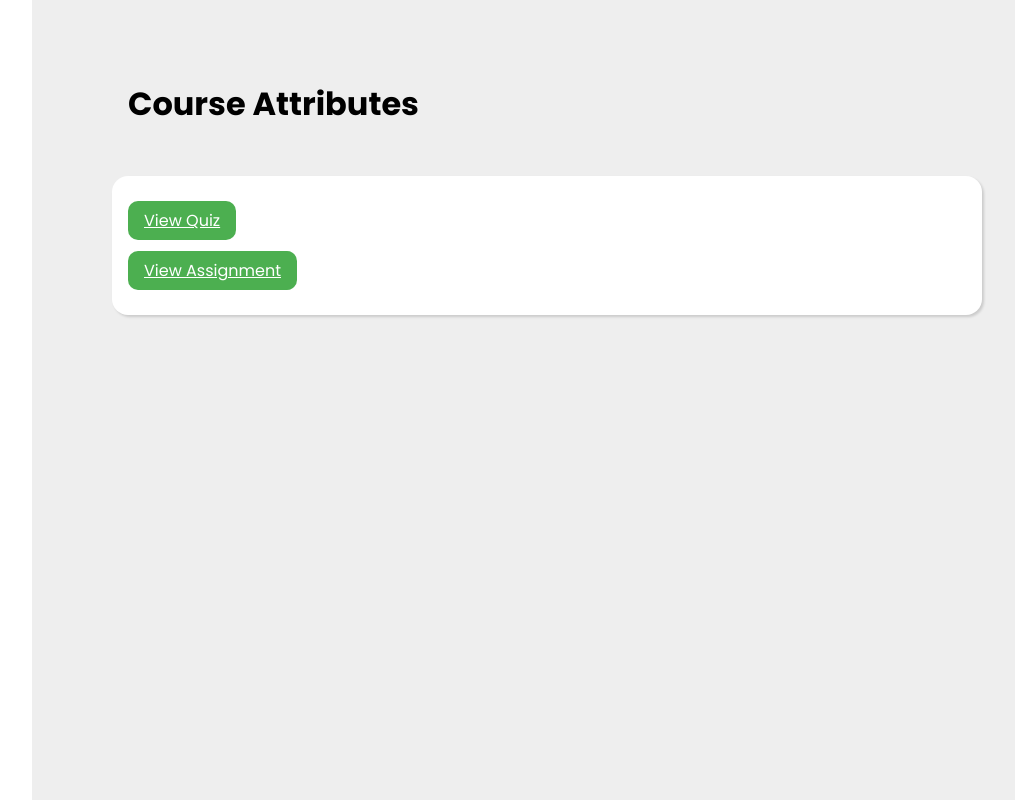
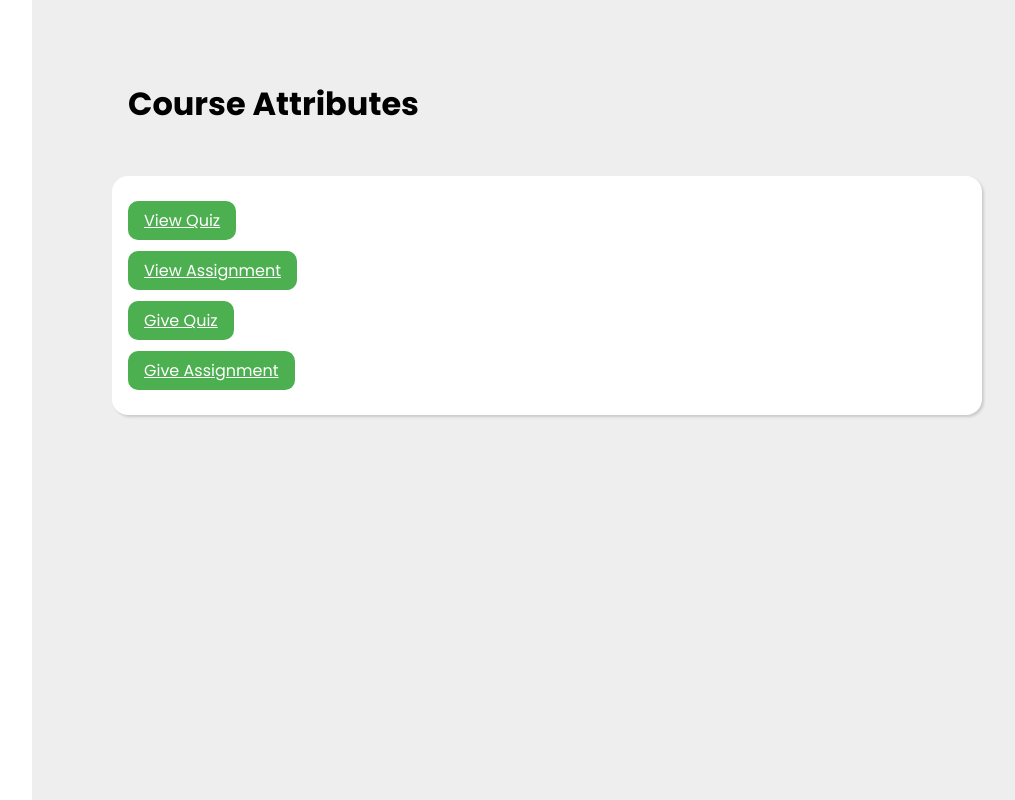
Before and after one commit to DURAI0706/sarvasa, a Flask app: page /course_attributes/1 in a window 1280 px wide. Shown: the whole page, without its empty margins (218-1233 px from the left). Run offline with Flask 3, Linux system fonts and the light colour scheme; the visitor is signed in with stand-in values (Sample User, id 1); a database or web service that is not in the repository returns one stand-in record (values such as "Sample title").

Commit message:
Update course_attributes.html

```diff
--- a/college/Templates/course_attributes.html
+++ b/college/Templates/course_attributes.html
@@ -298,6 +298,10 @@
                   <a class="addBtn" href="{{ url_for('view_quiz', course_name=course.name) }}">View Quiz</a>
                   <br><br>
                   <a class="addBtn" href="{{ url_for('show_quiz', course_name=course.name) }}">View Assignment</a>
+                  <br><br>
+                  <a class="addBtn" href="{{ url_for('give_quiz', course_name=course.name) }}">Give Quiz</a>
+                  <br><br>
+                  <a class="addBtn" href="{{ url_for('give_assignment', course_name=course.name) }}">Give Assignment</a>
               </div>
           </div>
       </main>
```
Lines whose indentation alone changed are shown as unchanged.
